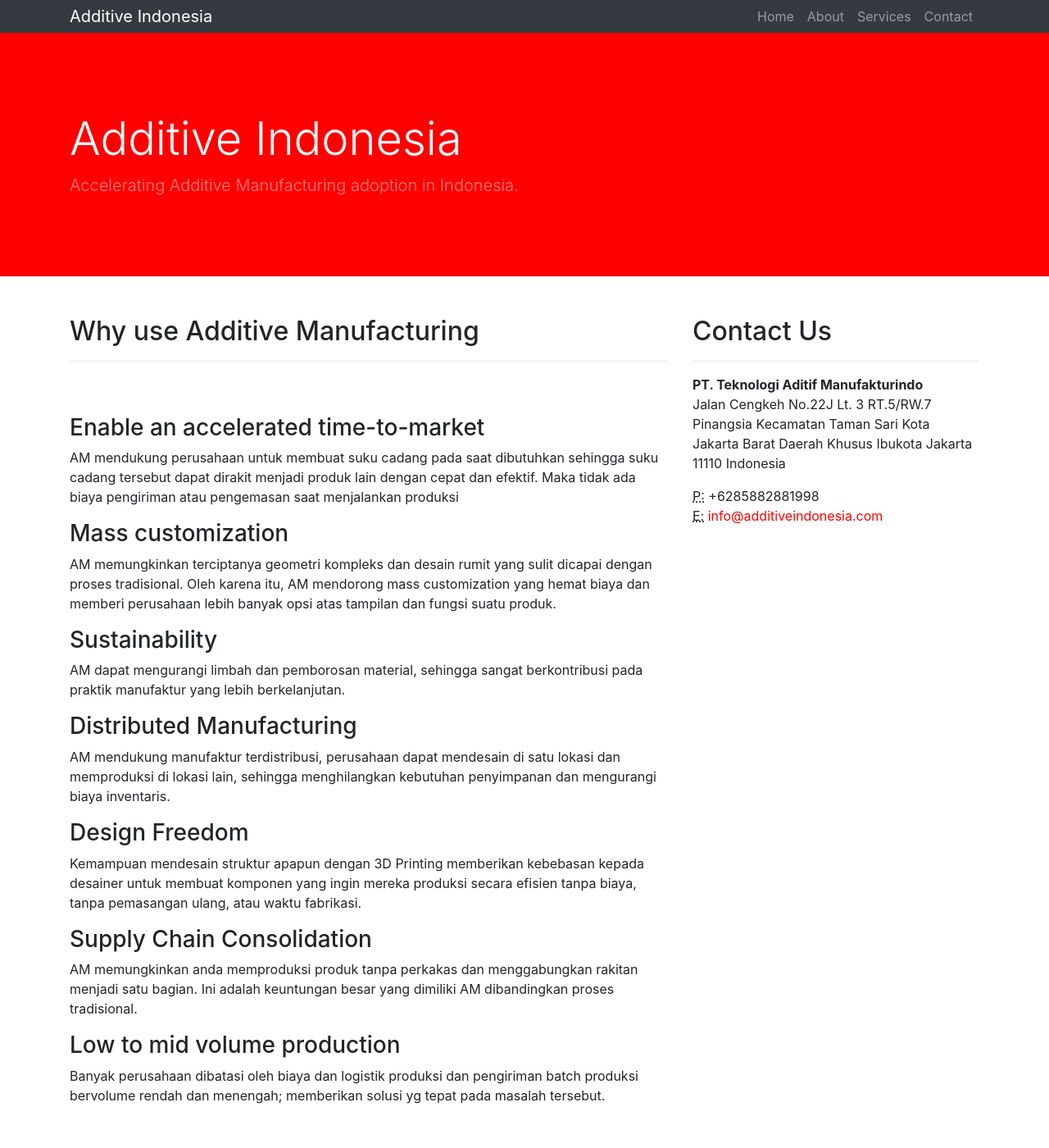
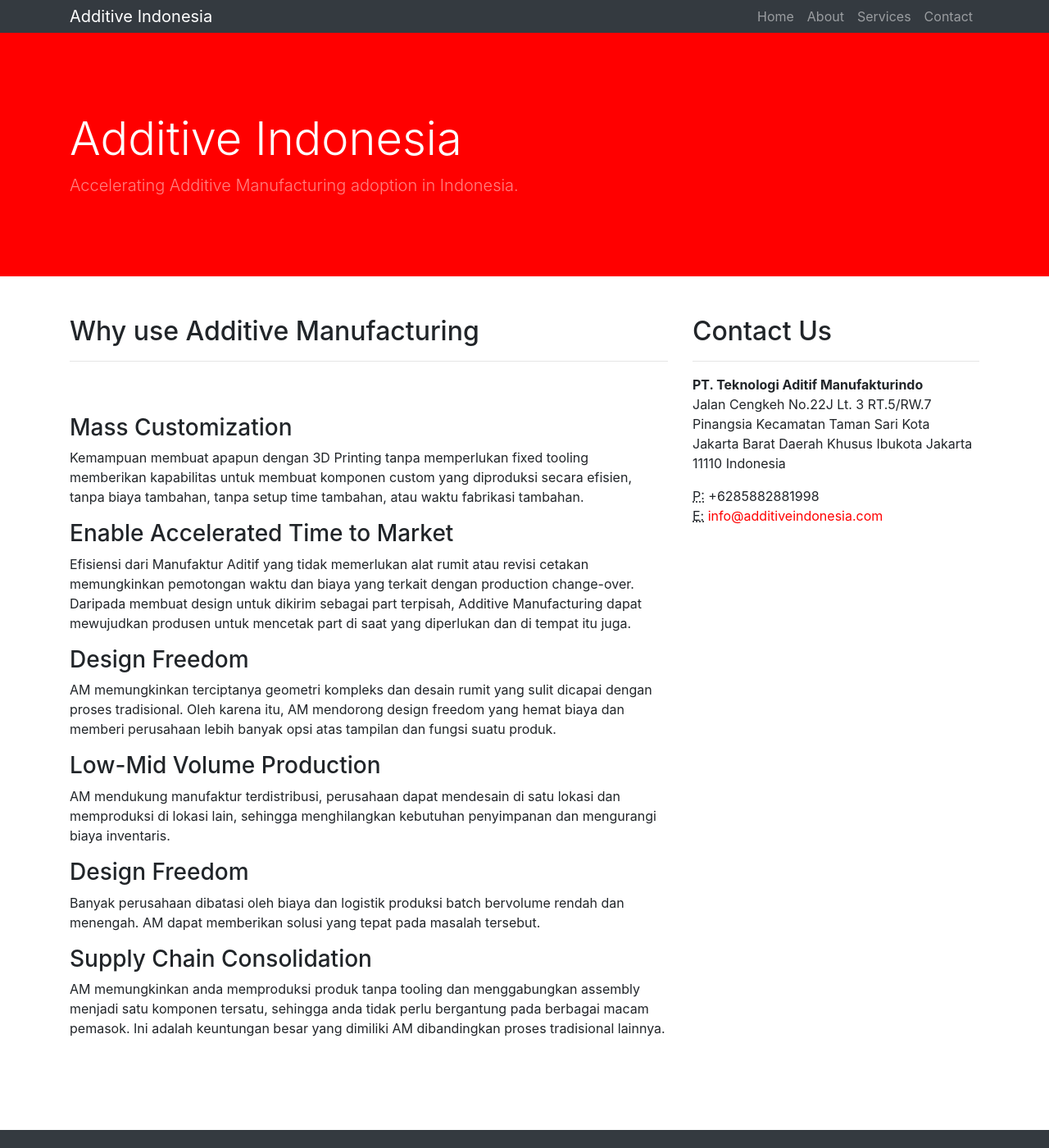
Before and after one commit to rlim338/additive-indonesia.github.io, a Jekyll site: the page built from _pages/why-am.html, in a window 1280 px wide and 1400 px high. Shown: the whole window at 82% size. Built offline with Jekyll 4.4.1, drawn with Linux system fonts in a browser that asks for light colours.

Commit message:
Update why-am.html

```diff
--- a/_pages/why-am.html
+++ b/_pages/why-am.html
@@ -7,26 +7,29 @@
 <h2>Why use Additive Manufacturing</h2>
 <hr />
 <br><br>
-<h3>Enable an accelerated time-to-market</h3>
+<h3>Mass Customization</h3>
 <p>
-  AM mendukung perusahaan untuk membuat suku cadang pada saat dibutuhkan sehingga suku cadang tersebut
-  dapat dirakit menjadi produk lain dengan cepat dan efektif.
-  Maka tidak ada biaya pengiriman atau pengemasan saat menjalankan produksi
+  Kemampuan membuat apapun dengan 3D Printing tanpa memperlukan fixed tooling memberikan kapabilitas untuk
+  membuat komponen custom yang diproduksi secara efisien, tanpa biaya tambahan, tanpa setup time tambahan,
+  atau waktu fabrikasi tambahan.
 </p>
 
-<h3>Mass customization</h3>
+<h3>Enable Accelerated Time to Market</h3>
+<p>
+  Efisiensi dari Manufaktur Aditif yang tidak memerlukan alat rumit atau revisi cetakan memungkinkan pemotongan
+  waktu dan biaya yang terkait dengan production change-over.
+  Daripada membuat design untuk dikirim sebagai part terpisah,
+  Additive Manufacturing dapat mewujudkan produsen untuk mencetak part di saat yang diperlukan dan di tempat itu juga.
+</p>
+
+<h3>Design Freedom</h3>
 <p>
   AM memungkinkan terciptanya geometri kompleks dan desain rumit yang sulit dicapai dengan proses tradisional.
-  Oleh karena itu, AM mendorong mass customization yang hemat biaya dan memberi
-  perusahaan lebih banyak opsi atas tampilan dan fungsi suatu produk.
+  Oleh karena itu, AM mendorong design freedom yang hemat biaya dan memberi perusahaan lebih banyak opsi
+  atas tampilan dan fungsi suatu produk.
 </p>
 
-<h3>Sustainability</h3>
-<p>
-  AM dapat mengurangi limbah dan pemborosan material, sehingga sangat berkontribusi pada praktik manufaktur yang lebih berkelanjutan.
-</p>
-
-<h3>Distributed Manufacturing</h3>
+<h3>Low-Mid Volume Production</h3>
 <p>
   AM mendukung manufaktur terdistribusi, perusahaan dapat mendesain di satu lokasi
   dan memproduksi di lokasi lain, sehingga menghilangkan kebutuhan penyimpanan dan mengurangi biaya inventaris.
@@ -34,18 +37,13 @@
 
 <h3>Design Freedom</h3>
 <p>
-  Kemampuan mendesain struktur apapun dengan 3D Printing memberikan kebebasan kepada desainer untuk membuat komponen
-  yang ingin mereka produksi secara efisien tanpa biaya, tanpa pemasangan ulang, atau waktu fabrikasi.
+  Banyak perusahaan dibatasi oleh biaya dan logistik produksi batch bervolume rendah dan menengah.
+  AM dapat memberikan solusi yang tepat pada masalah tersebut.
 </p>
 
 <h3>Supply Chain Consolidation</h3>
 <p>
-  AM memungkinkan anda memproduksi produk tanpa perkakas dan menggabungkan rakitan menjadi satu bagian.
-  Ini adalah keuntungan besar yang dimiliki AM dibandingkan proses tradisional.
+  AM memungkinkan anda memproduksi produk tanpa tooling dan menggabungkan assembly menjadi satu komponen tersatu,
+  sehingga anda tidak perlu bergantung pada berbagai macam pemasok.
+  Ini adalah keuntungan besar yang dimiliki AM dibandingkan proses tradisional lainnya.
 </p>
-
-<h3>Low to mid volume production</h3>
-<p>
-  Banyak perusahaan dibatasi oleh biaya dan logistik produksi dan pengiriman batch produksi bervolume rendah dan menengah;
-  memberikan solusi yg tepat pada masalah tersebut.
-</p>
```
